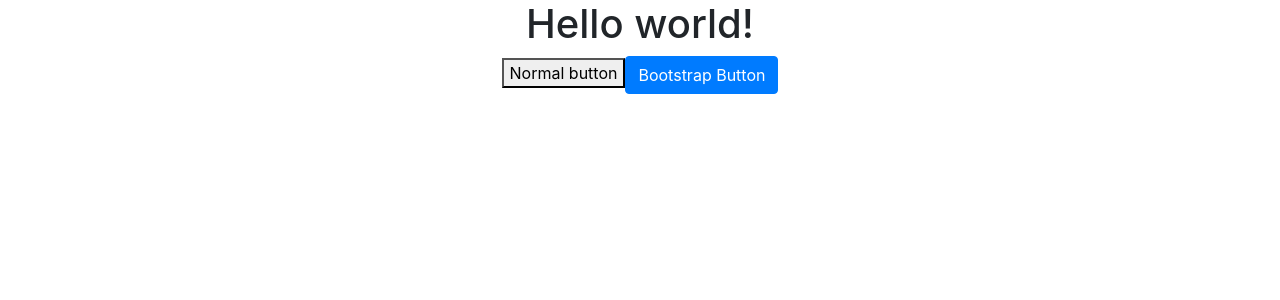
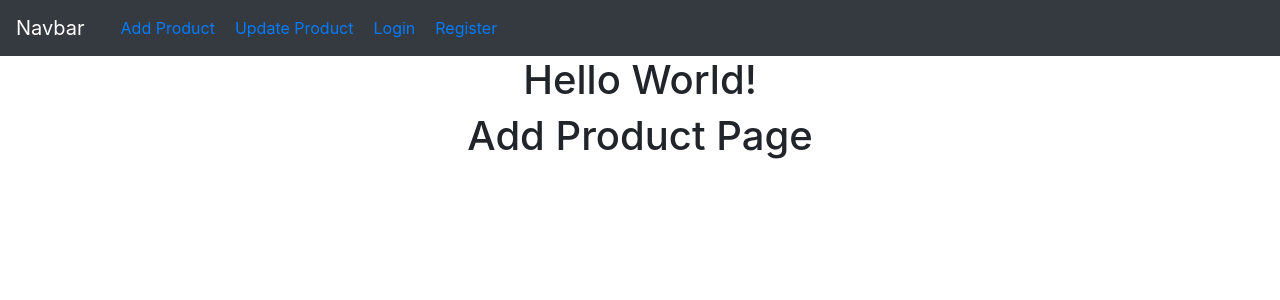
Before and after one commit to g-4-gagan/ecom-dashboard, a React (Create React App) app: page /add in a window 1280 px wide. Shown: the top 300 px of the page. Built offline with nearby package versions, Linux system fonts and the light colour scheme.

Commit message:
routing in react

```diff
--- /dev/null
+++ b/src/AddProduct.js
@@ -0,0 +1,11 @@
+function AddProduct(){
+	return(
+
+	<div>
+		<h1>Add Product Page</h1>
+	</div>
+
+	);
+}
+
+export default AddProduct;
--- a/src/App.css
+++ b/src/App.css
@@ -11,6 +11,11 @@
   .App-logo {
     animation: App-logo-spin infinite 20s linear;
   }
+}
+
+.nav_bar_wrapper a{
+  padding-left: 20px;
+
 }
 
 .App-header {
--- a/src/App.js
+++ b/src/App.js
@@ -1,13 +1,33 @@
 import logo from './logo.svg';
 import './App.css';
 import { Button } from 'react-bootstrap';
+import Header  from './Header';
+import Login  from './Login';
+import Register  from './Register';
+import AddProduct  from './AddProduct';
+import UpdateProduct  from './UpdateProduct';
+import {BrowserRouter,Route} from 'react-router-dom';
+
 
 function App() {
   return (
     <div className="App">
-      <h1> Hello world!</h1>
-      <button>Normal button</button>
-      <Button>Bootstrap Button</Button>
+      <BrowserRouter>
+      <Header/>
+      <h1>Hello World!</h1>
+      <Route path="/add">
+        <AddProduct/>
+      </Route>
+      <Route path="/update">
+        <UpdateProduct/>
+      </Route>
+      <Route path="/login">
+        <Login/>
+      </Route>
+      <Route path="/register">
+        <Register/>
+      </Route>
+      </BrowserRouter>
     </div>
   );
 }
--- /dev/null
+++ b/src/Header.js
@@ -0,0 +1,22 @@
+import {Navbar,Nav} from 'react-bootstrap';
+import {Link} from 'react-router-dom';
+
+function Header(){
+	return(
+
+	<div>
+		<Navbar bg="dark" variant="dark">
+            <Navbar.Brand href="#home">Navbar</Navbar.Brand>
+            <Nav className="mr-auto nav_bar_wrapper">
+                <Link to="/add">Add Product</Link>
+                <Link to="/update">Update Product</Link>
+                <Link to="/login">Login</Link>
+                <Link to="/register">Register</Link>
+            </Nav>
+        </Navbar>
+	</div>
+
+	);
+}
+
+export default Header;
--- /dev/null
+++ b/src/Login.js
@@ -0,0 +1,11 @@
+function Login(){
+	return(
+
+	<div>
+		<h1>Login Page</h1>
+	</div>
+
+	);
+}
+
+export default Login;
--- /dev/null
+++ b/src/Register.js
@@ -0,0 +1,11 @@
+function Register(){
+	return(
+
+	<div>
+		<h1>Regitration Page</h1>
+	</div>
+
+	);
+}
+
+export default Register
--- /dev/null
+++ b/src/UpdateProduct.js
@@ -0,0 +1,11 @@
+function UpdateProduct(){
+	return(
+
+	<div>
+		<h1>Update Product Page</h1>
+	</div>
+
+	);
+}
+
+export default UpdateProduct;
```
